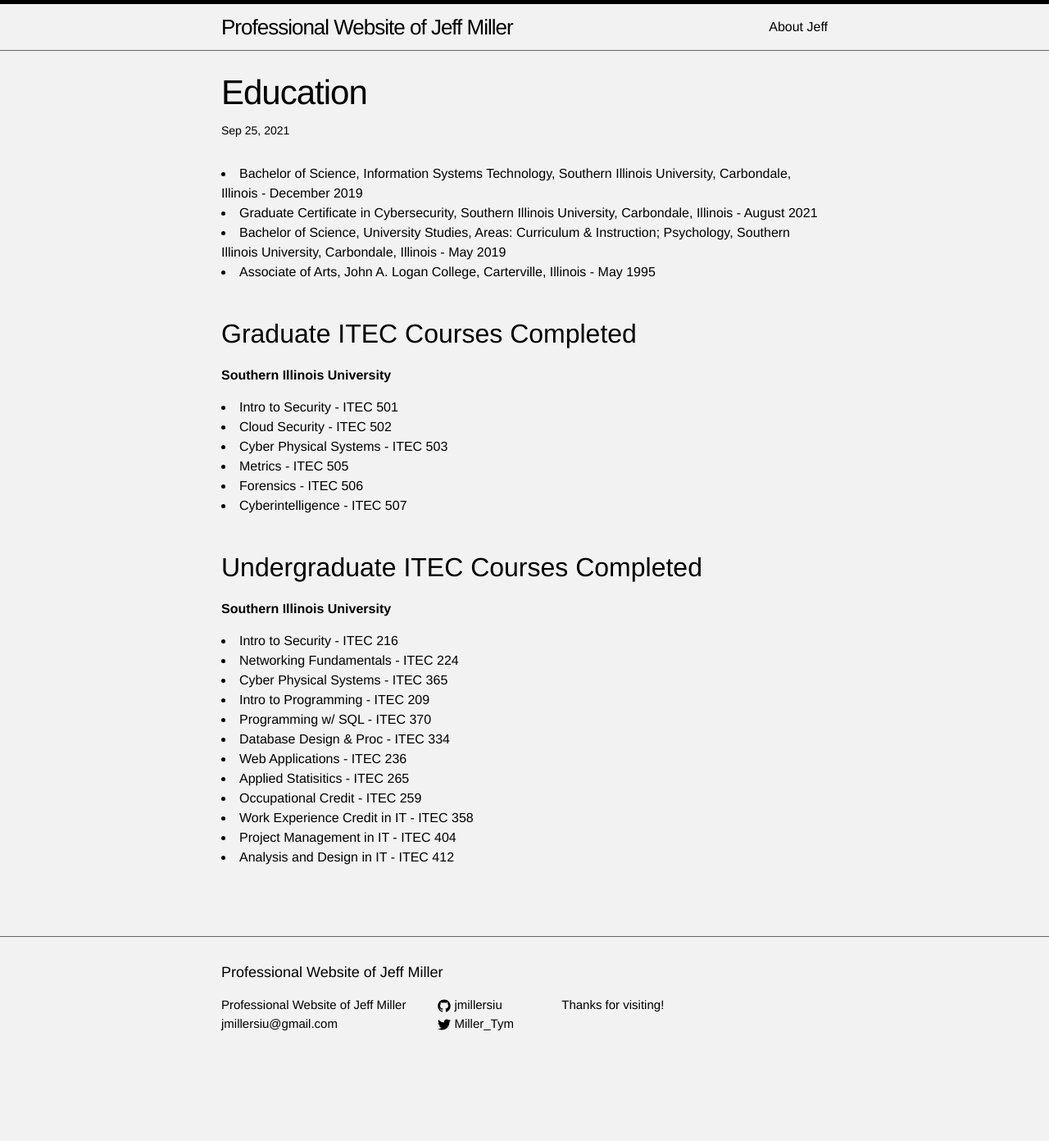
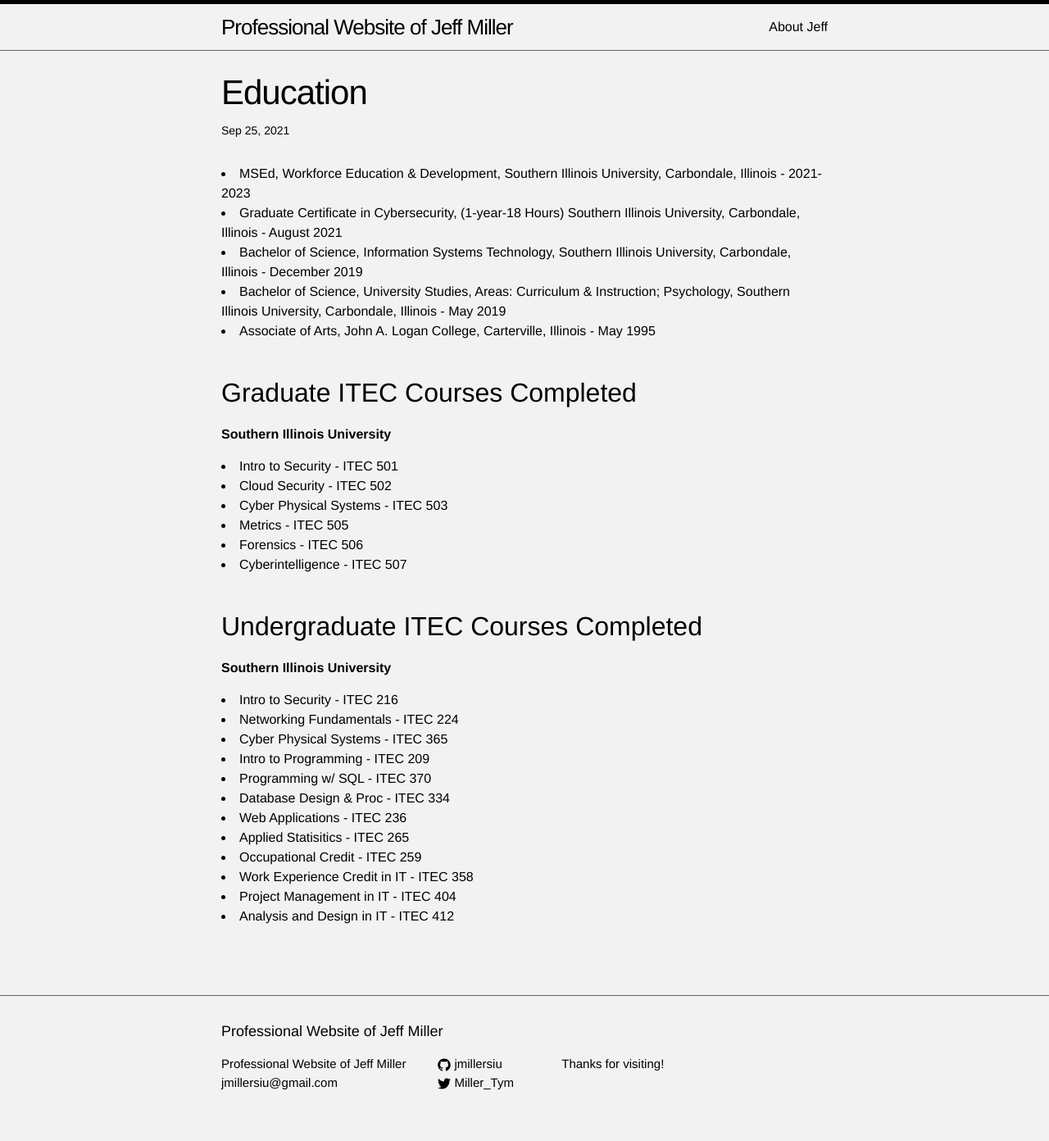
Before and after one commit to jmillersiu/jmillersiu.github.io, a Jekyll site: the page built from _posts/2021-09-25-education.markdown, in a window 1280 px wide. Shown: the whole page at 82% size. Built offline with Jekyll 4.4.1, drawn with Linux system fonts in a browser that asks for light colours; before the commit the page ends 1320 px from its top, so only the background shows below that.

Commit message:
Update 2021-09-25-education.markdown

```diff
--- a/_posts/2021-09-25-education.markdown
+++ b/_posts/2021-09-25-education.markdown
@@ -4,11 +4,13 @@ date: 2021-09-25 13:11:36
 title:  "Education"
 categories: jekyll update
 ---
+<li>MSEd, Workforce Education & Development, Southern Illinois University, Carbondale, Illinois - 2021-2023
+</li>
+
+<li>Graduate Certificate in Cybersecurity, (1-year-18 Hours) Southern Illinois University, Carbondale, Illinois - August 2021
+</li>
 
 <li>Bachelor of Science, Information Systems Technology, Southern Illinois University, Carbondale, Illinois -  December 2019
-</li>
-
-<li>Graduate Certificate in Cybersecurity, Southern Illinois University, Carbondale, Illinois - August 2021
 </li>
 
 <li>Bachelor of Science, University Studies, Areas: Curriculum & Instruction; Psychology,  Southern Illinois University, Carbondale, Illinois - May 2019
```
